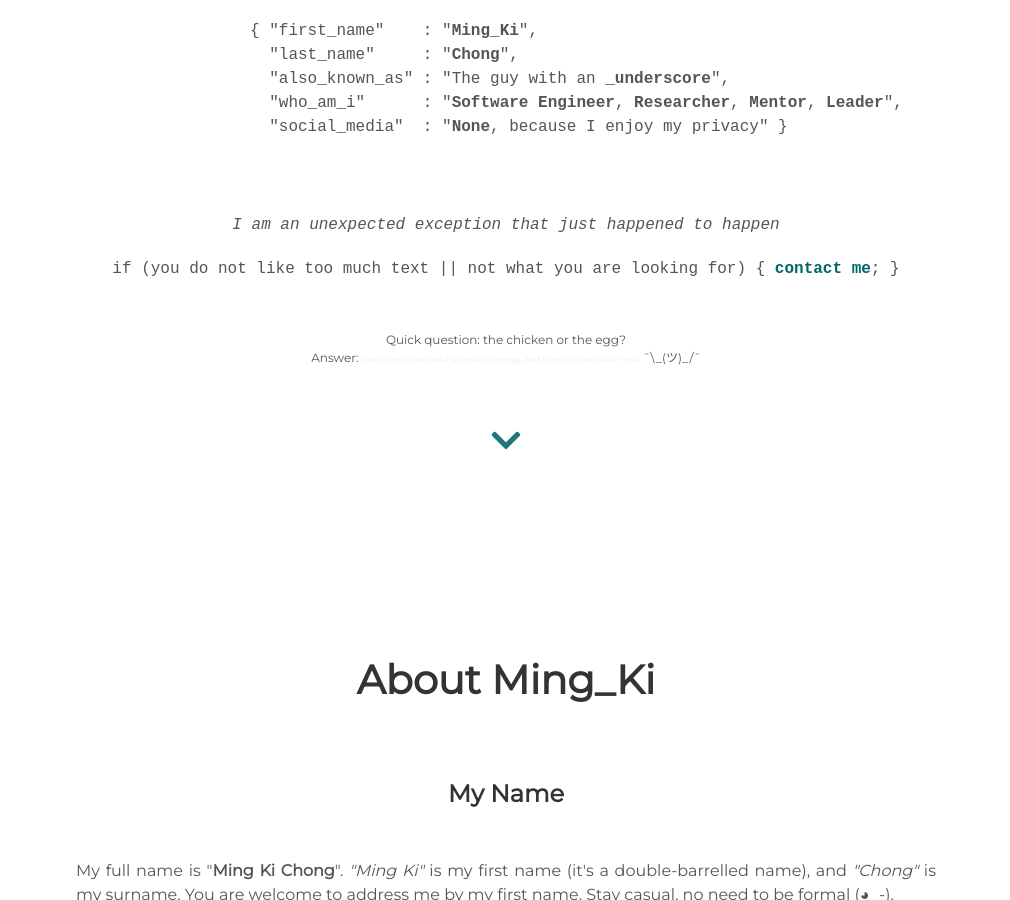
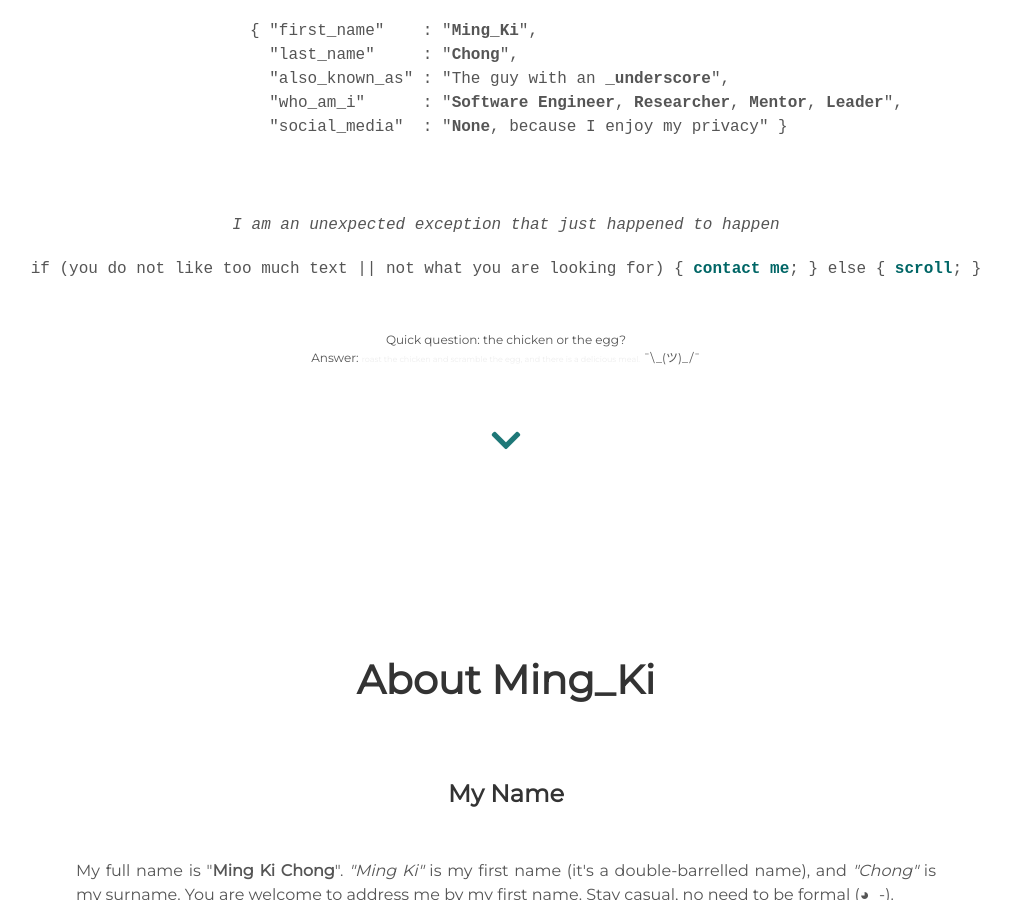
Before and after one commit to mingkichong/mingkichong.github.io, a Jekyll site: the page built from index.html, in a window 1280 px wide and 900 px high, scrolled down 1061 px. Shown: the whole window, without its empty margins (134-1144 px from the left). Built offline with Jekyll 4.4.1, drawn with Linux system fonts in a browser that asks for light colours.

Commit message:
add else statement to scroll

```diff
--- a/_includes/summary.html
+++ b/_includes/summary.html
@@ -17,7 +17,7 @@
 </div>
 
 <div class="about_details">
-  <pre class="about_user_description_want_more">if (you do not like too much text || not what you are looking for) { <span id="about_link"><a href="mailto:{{site.email_address}}">contact me</a></span>; }</pre>
+  <pre class="about_user_description_want_more">if (you do not like too much text || not what you are looking for) { <span id="about_link"><a href="mailto:{{site.email_address}}">contact me</a></span>; } else { <span class="icon" id="about_link"><a href="#about" data-scroll>scroll</a></span>; }</pre>
 </div>
 
 <div class="about_details" id="about_question">
```
